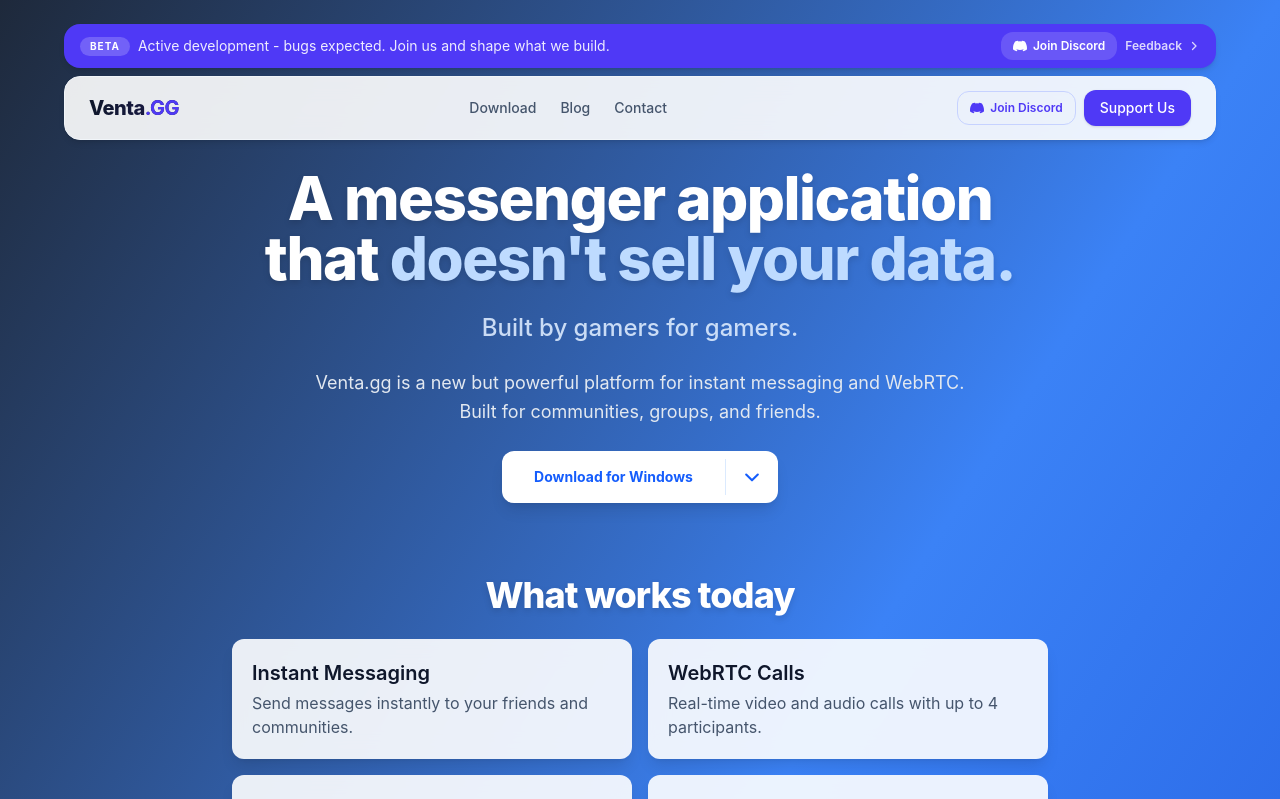
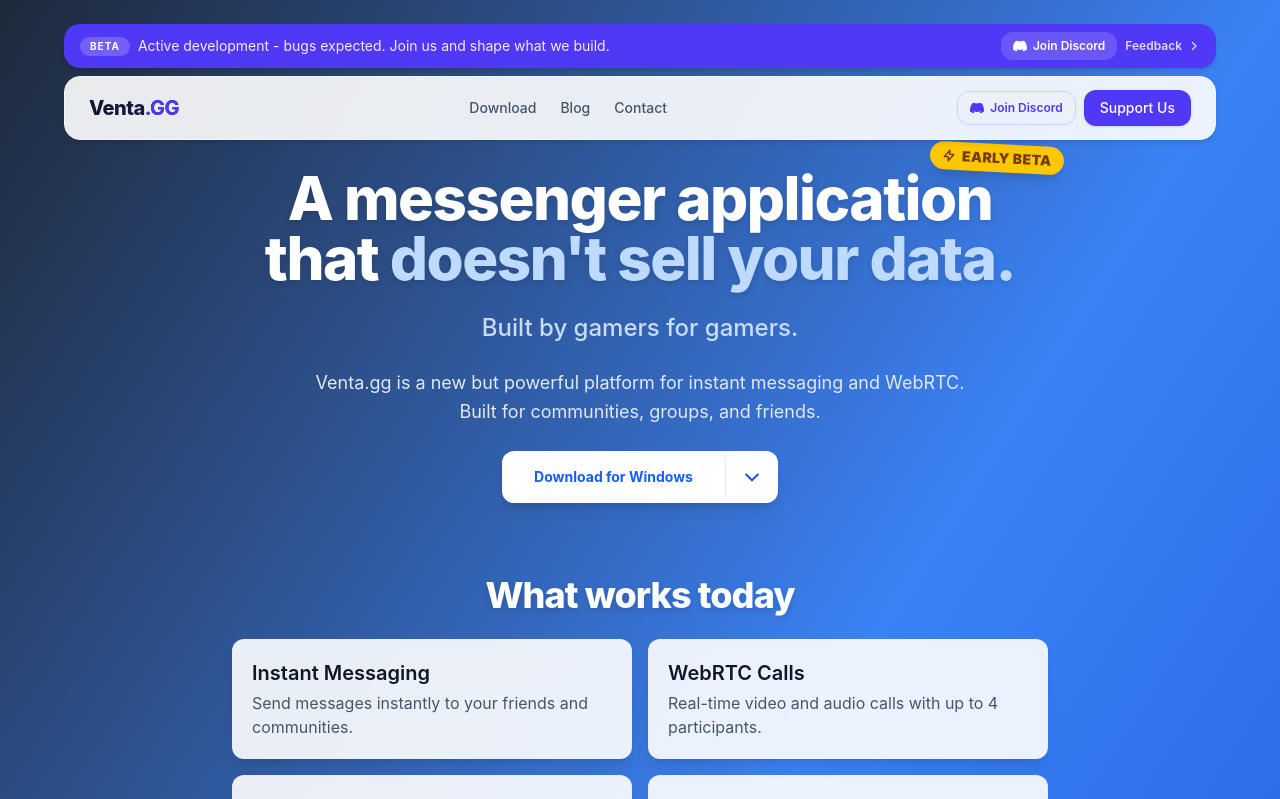
Before and after one commit to AlpineBits-ch/venta-landing, an Angular app: page /home in a window 1280 px wide. Shown: the top 799 px of the page. Built offline with nearby package versions, Linux system fonts and the light colour scheme.

Commit message:
feat: add early beta tag

```diff
--- a/src/app/home/home.html
+++ b/src/app/home/home.html
@@ -2,9 +2,19 @@
 
 <div class="flex-1 flex flex-col justify-center items-center px-4 sm:px-10 z-10 max-w-4xl mx-auto text-center gap-6 pt-42 pb-12 w-full box-border">
 
-  <h1 class="text-3xl sm:text-6xl font-extrabold text-white tracking-tight drop-shadow-md break-words w-full">
-    A messenger application that <span class="text-blue-200">doesn't sell your data.</span>
-  </h1>
+  <div class="relative inline-block w-full">
+    <h1 class="text-3xl sm:text-6xl font-extrabold text-white tracking-tight drop-shadow-md break-words w-full">
+      A messenger application that <span class="text-blue-200">doesn't sell your data.</span>
+    </h1>
+    <div class="absolute -top-4 -right-2 sm:-top-6 sm:-right-4 rotate-3">
+    <span class="inline-flex items-center gap-1.5 bg-yellow-400 text-yellow-900 text-xs sm:text-sm font-black px-3 py-1 rounded-full shadow-lg tracking-wide uppercase">
+      <svg class="w-3 h-3 sm:w-3.5 sm:h-3.5" fill="none" stroke="currentColor" viewBox="0 0 24 24">
+        <path stroke-linecap="round" stroke-linejoin="round" stroke-width="2.5" d="M13 10V3L4 14h7v7l9-11h-7z"/>
+      </svg>
+      Early Beta
+    </span>
+    </div>
+  </div>
 
   <h3 class="text-lg sm:text-2xl font-medium text-blue-100 opacity-90 w-full">
     Built by gamers for gamers.
```
